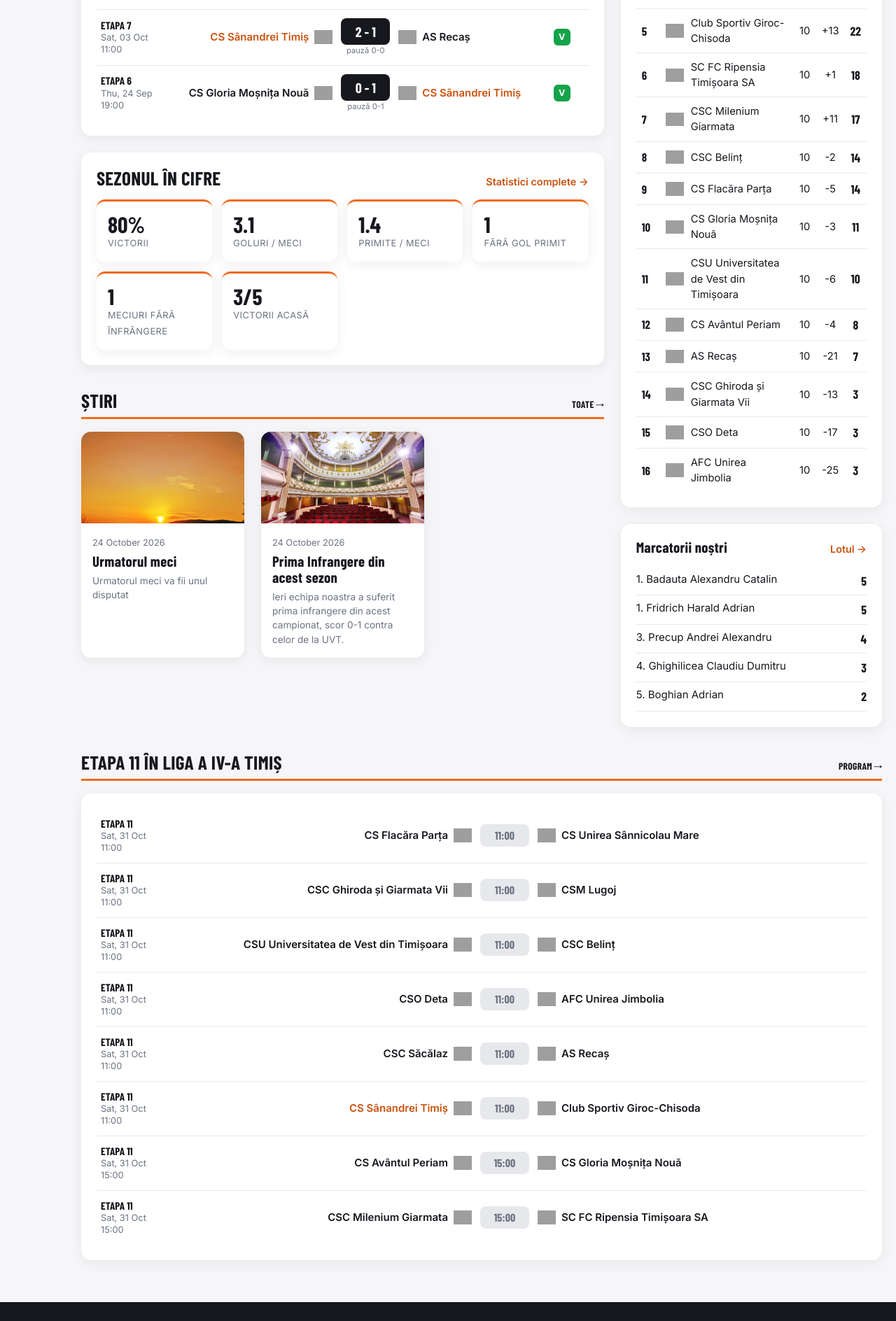
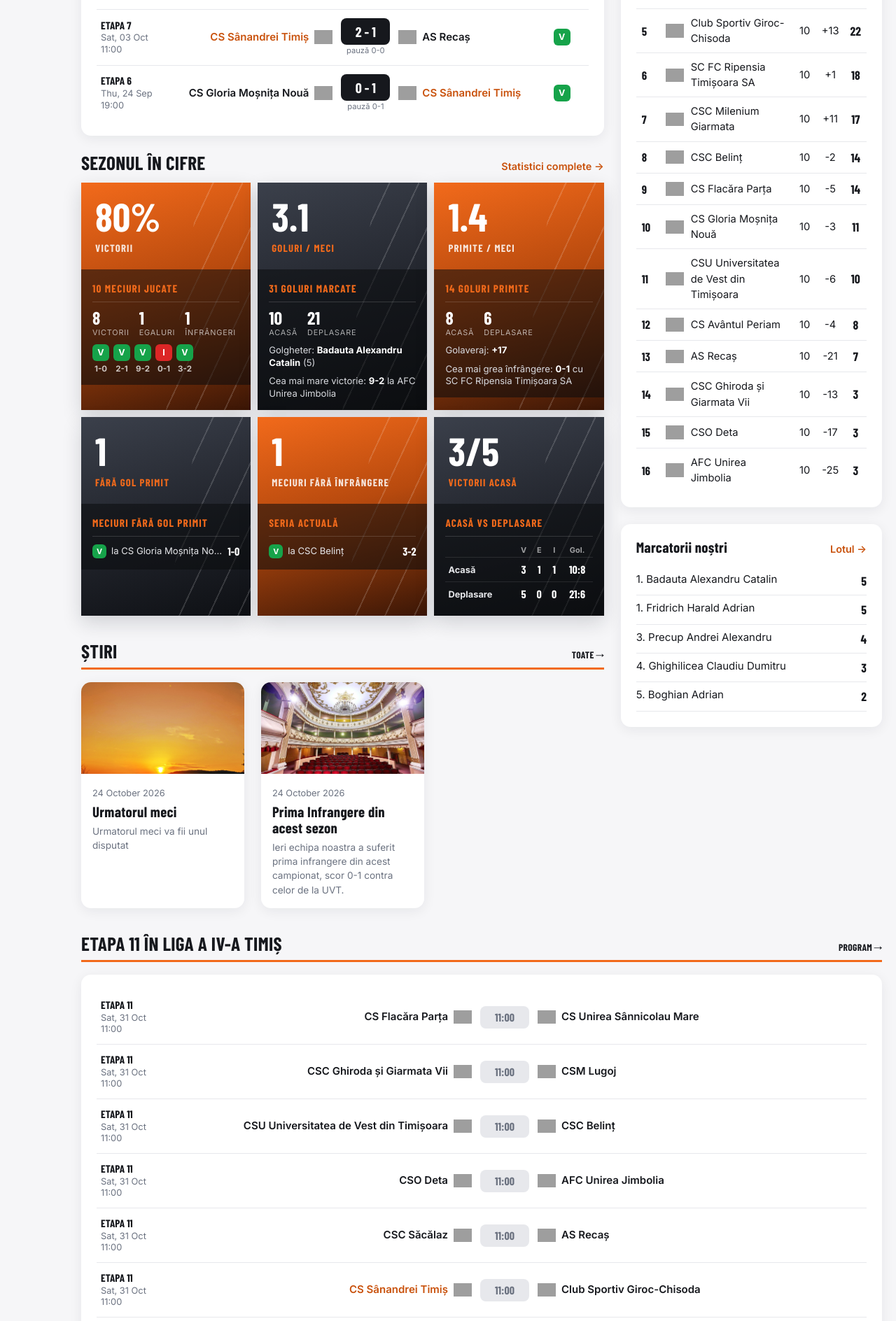
Before and after one commit to OrsAdi/Sanandrei, a Django app: page / in a window 1280 px wide. Shown: the part 3379-5267 px from the top of the page at 70% size. Run offline with Django 5.2, Linux system fonts and the light colour scheme; data comes from the database, SQL or seed files in the repository; data that the repository does not hold is empty; some web fonts are replaced; grey boxes are pictures that could not be loaded.

Commit message:
Home: "Sezonul în cifre" as hover cards like the match cards
Six gradient tiles (win %, goals for/against per match, clean sheets,
unbeaten run, home wins). Hovering shows the details behind each number:
W-D-L and last 5, home/away goals with top scorer and biggest win or
defeat, the clean-sheet and unbeaten matches, and home vs away records.
Tiles link to the stats page (unbeaten run to fixtures).

Co-Authored-By: Claude Opus 5.5 <noreply@anthropic.com>
Claude-Session: https://claude.ai/code/session_01NF88s9UjVnMAXxdRxJFY2e

```diff
--- /dev/null
+++ b/core/templates/core/_season_tiles.html
@@ -0,0 +1,63 @@
+{% load football %}
+{# Sezonul în cifre – carduri cu detalii la hover (stilul cardurilor de meci) #}
+<section class="season-block">
+  <div class="card-title"><h2>Sezonul în cifre</h2><a href="{% url 'stats' %}">Statistici complete →</a></div>
+  <div class="season-tiles">
+    <a class="stat-tile" href="{% url 'stats' %}">
+      <div class="st-front"><b>{{ summary.win_pct }}%</b><span>Victorii</span></div>
+      <div class="st-panel">
+        <div class="st-title">{{ summary.played }} meciuri jucate</div>
+        <div class="st-split"><div><b>{{ summary.won }}</b><span>Victorii</span></div><div><b>{{ summary.drawn }}</b><span>Egaluri</span></div><div><b>{{ summary.lost }}</b><span>Înfrângeri</span></div></div>
+        {% include "core/_last5_pills.html" with rows=our_last5 %}
+      </div>
+    </a>
+
+    <a class="stat-tile" href="{% url 'stats' %}">
+      <div class="st-front"><b>{{ summary.gf_avg|floatformat:1 }}</b><span>Goluri / meci</span></div>
+      <div class="st-panel">
+        <div class="st-title">{{ summary.gf }} goluri marcate</div>
+        <div class="st-split"><div><b>{{ summary.home.gf }}</b><span>Acasă</span></div><div><b>{{ summary.away.gf }}</b><span>Deplasare</span></div></div>
+        {% if season.top_scorer %}<p class="st-line">Golgheter: <b>{{ season.top_scorer.player.name }}</b> ({{ season.top_scorer.goals }})</p>{% endif %}
+        {% if season.biggest_win %}<p class="st-line">Cea mai mare victorie: <b>{{ season.biggest_win.score }}</b> {% if season.biggest_win.home %}cu{% else %}la{% endif %} {{ season.biggest_win.opponent.name }}</p>{% endif %}
+      </div>
+    </a>
+
+    <a class="stat-tile" href="{% url 'stats' %}">
+      <div class="st-front"><b>{{ summary.ga_avg|floatformat:1 }}</b><span>Primite / meci</span></div>
+      <div class="st-panel">
+        <div class="st-title">{{ summary.ga }} goluri primite</div>
+        <div class="st-split"><div><b>{{ summary.home.ga }}</b><span>Acasă</span></div><div><b>{{ summary.away.ga }}</b><span>Deplasare</span></div></div>
+        <p class="st-line">Golaveraj: <b>{% if summary.gd > 0 %}+{% endif %}{{ summary.gd }}</b></p>
+        {% if season.biggest_loss %}<p class="st-line">Cea mai grea înfrângere: <b>{{ season.biggest_loss.score }}</b> {% if season.biggest_loss.home %}cu{% else %}la{% endif %} {{ season.biggest_loss.opponent.name }}</p>{% endif %}
+      </div>
+    </a>
+
+    <a class="stat-tile" href="{% url 'stats' %}">
+      <div class="st-front"><b>{{ summary.clean_sheets }}</b><span>Fără gol primit</span></div>
+      <div class="st-panel">
+        <div class="st-title">Meciuri fără gol primit</div>
+        {% include "core/_stat_list.html" with rows=season.clean_sheets empty="Încă niciun meci fără gol primit." %}
+      </div>
+    </a>
+
+    <a class="stat-tile" href="{% url 'fixtures' %}">
+      <div class="st-front"><b>{{ summary.unbeaten }}</b><span>Meciuri fără înfrângere</span></div>
+      <div class="st-panel">
+        <div class="st-title">Seria actuală</div>
+        {% include "core/_stat_list.html" with rows=season.unbeaten empty="Ultimul meci a fost o înfrângere." %}
+      </div>
+    </a>
+
+    <a class="stat-tile" href="{% url 'stats' %}">
+      <div class="st-front"><b>{{ summary.home.won }}/{{ summary.home.played }}</b><span>Victorii acasă</span></div>
+      <div class="st-panel">
+        <div class="st-title">Acasă vs deplasare</div>
+        <table class="st-table">
+          <tr><th></th><th>V</th><th>E</th><th>I</th><th>Gol.</th></tr>
+          <tr><td>Acasă</td><td>{{ summary.home.won }}</td><td>{{ summary.home.drawn }}</td><td>{{ summary.home.lost }}</td><td>{{ summary.home.gf }}:{{ summary.home.ga }}</td></tr>
+          <tr><td>Deplasare</td><td>{{ summary.away.won }}</td><td>{{ summary.away.drawn }}</td><td>{{ summary.away.lost }}</td><td>{{ summary.away.gf }}:{{ summary.away.ga }}</td></tr>
+        </table>
+      </div>
+    </a>
+  </div>
+</section>
--- /dev/null
+++ b/core/templates/core/_stat_list.html
@@ -0,0 +1 @@
+{% if rows %}<ul class="st-list">{% for r in rows|slice:":5" %}<li><span class="pill pill-{{ r.result }}">{{ r.result }}</span><span class="st-opp">{% if r.home %}vs{% else %}la{% endif %} {{ r.opponent.name }}</span><b>{{ r.score }}</b></li>{% endfor %}</ul>{% if rows|length > 5 %}<p class="st-line">și încă {{ rows|length|add:"-5" }}</p>{% endif %}{% else %}<p class="st-line">{{ empty }}</p>{% endif %}
--- a/core/templates/core/home.html
+++ b/core/templates/core/home.html
@@ -105,19 +105,7 @@
       {% for m in recent %}{% include "teams/_fixture.html" with m=m result=m.our_result %}{% empty %}<p class="muted">Niciun meci disputat încă.</p>{% endfor %}
     </div>
 
-    {% if summary.played %}
-    <div class="card">
-      <div class="card-title"><h2>Sezonul în cifre</h2><a href="{% url 'stats' %}">Statistici complete →</a></div>
-      <div class="tiles">
-        <div class="tile"><b>{{ summary.win_pct }}%</b><span>Victorii</span></div>
-        <div class="tile"><b>{{ summary.gf_avg }}</b><span>Goluri / meci</span></div>
-        <div class="tile"><b>{{ summary.ga_avg }}</b><span>Primite / meci</span></div>
-        <div class="tile"><b>{{ summary.clean_sheets }}</b><span>Fără gol primit</span></div>
-        <div class="tile"><b>{{ summary.unbeaten }}</b><span>Meciuri fără înfrângere</span></div>
-        <div class="tile"><b>{{ summary.home.won }}/{{ summary.home.played }}</b><span>Victorii acasă</span></div>
-      </div>
-    </div>
-    {% endif %}
+    {% if summary.played %}{% include "core/_season_tiles.html" %}{% endif %}
 
     {% if news %}
     <h2 class="section-title">Știri <a class="small" href="{% url 'news_list' %}">Toate →</a></h2>
--- a/core/tests.py
+++ b/core/tests.py
@@ -223,6 +223,12 @@ class PlayersAndLineupTests(ContentTestCase):
         self.assertEqual(html.count("Ultimele 5 rezultate"), 3)
         self.assertIn("2-1", html, "scorul ultimului meci în lista de rezultate")
 
+    def test_season_tiles(self):
+        html = self.client.get(reverse("home")).content.decode()
+        self.assertEqual(html.count('class="stat-tile"'), 6)
+        self.assertIn("Cea mai mare victorie: <b>2-1</b>", html, "scorul din perspectiva noastră")
+        self.assertIn("Acasă vs deplasare", html)
+
     def test_no_player_cards_without_lineup(self):
         html = self.client.get(reverse("home")).content.decode()
         self.assertNotIn("player-tile", html)
--- a/core/views.py
+++ b/core/views.py
@@ -46,6 +46,7 @@ def home(request):
     if team:
         context["xi"] = _player_cards(team, context.get("lineup"))
         context["our_last5"] = _last5(team)
+        context["season"] = _season_details(team)
         nm = context.get("next_match")
         if nm:
             opponent = nm.opponent_of(team)
@@ -101,6 +102,27 @@ def _last5(team):
     } for m in reversed(played)]
 
 
+def _season_details(team):
+    """Detaliile din spatele cardurilor „Sezonul în cifre” (apar la hover)."""
+    played = [m for m in stats.team_matches(team) if m.is_finished]
+    newest = list(reversed(played))
+    row = lambda m: {"match": m, "result": m.result_for(team), "opponent": m.opponent_of(team),  # noqa: E731
+                     "home": m.home_id == team.pk, "score": f"{m.goals_for(team)}-{m.goals_against(team)}"}
+    unbeaten = []
+    for m in newest:
+        if m.result_for(team) == "I":
+            break
+        unbeaten.append(row(m))
+    summary = stats.team_summary(team, played)
+    return {
+        "biggest_win": row(summary["biggest_win"][0]) if summary["biggest_win"] else None,
+        "biggest_loss": row(summary["biggest_loss"][0]) if summary["biggest_loss"] else None,
+        "clean_sheets": [row(m) for m in newest if m.goals_against(team) == 0],
+        "unbeaten": unbeaten,
+        "top_scorer": next(iter(stats.top_scorers(limit=1, team=team)), None),
+    }
+
+
 ROLE_LABEL = {"portar": "Portar", "fundasi": "Fundaș", "mijlocasi": "Mijlocaș",
               "mijlocasi_ofensivi": "Mijlocaș ofensiv", "atacanti": "Atacant"}
 
--- a/static/css/style.css
+++ b/static/css/style.css
@@ -824,3 +824,58 @@ a.caption-title:hover { color: #fff; text-decoration-color: var(--orange); }
   .match-tile:hover .mt-front { transform: none; opacity: 1; }
 }
 @media (prefers-reduced-motion: reduce) { .mt-panel, .mt-front, .match-tile { transition: none; } }
+
+/* --- Sezonul în cifre (stilul cardurilor de meci) -------------------------- */
+.season-block { margin-top: 24px; }
+.season-block .card-title { margin-bottom: 12px; }
+.season-tiles { display: grid; grid-template-columns: repeat(3, minmax(0, 1fr)); gap: 10px; }
+.stat-tile {
+  position: relative; display: block; min-height: 190px; overflow: hidden; color: #fff; isolation: isolate;
+  background: linear-gradient(165deg, var(--orange) 0%, #b84a0e 45%, #3a1606 100%);
+  box-shadow: 0 10px 26px rgba(16,24,40,.16); transition: transform .25s ease, box-shadow .25s ease;
+}
+.stat-tile:nth-child(even) { background: linear-gradient(165deg, #3b404b 0%, #23262e 50%, #0e1014 100%); }
+.stat-tile::before {
+  content: ""; position: absolute; inset: 0; z-index: -1; opacity: .15;
+  background: repeating-linear-gradient(115deg, transparent 0 18px, #fff 18px 20px, transparent 20px 38px);
+  clip-path: polygon(70% 0, 100% 0, 100% 100%, 50% 100%);
+}
+.stat-tile:hover, .stat-tile:focus-visible { color: #fff; transform: translateY(-4px); box-shadow: 0 16px 34px rgba(16,24,40,.26); }
+.stat-tile:focus-visible { outline: 3px solid var(--orange); outline-offset: 3px; }
+.st-front { min-height: 190px; padding: 20px; display: flex; flex-direction: column; justify-content: flex-end; transition: opacity .3s, transform .4s ease; }
+.st-front b { font-family: var(--font-head); font-weight: 800; font-size: clamp(2.6rem, 4.4vw, 3.6rem); line-height: 1; }
+.st-front span { margin-top: 6px; font-family: var(--font-head); font-weight: 800; text-transform: uppercase; letter-spacing: 1.2px; font-size: .92rem; color: rgba(255,255,255,.85); }
+.stat-tile:nth-child(even) .st-front span { color: var(--orange); }
+.st-panel {
+  position: absolute; inset: 0; padding: 16px 16px 14px; display: flex; flex-direction: column; gap: 9px;
+  background: rgba(10,11,14,.96); transform: translateY(100%); transition: transform .42s cubic-bezier(.2,.7,.2,1);
+  font-size: .82rem;
+}
+.stat-tile:hover .st-panel, .stat-tile:focus-visible .st-panel { transform: none; }
+.stat-tile:hover .st-front, .stat-tile:focus-visible .st-front { opacity: 0; transform: translateY(-24px); }
+.st-title { font-family: var(--font-head); font-weight: 800; text-transform: uppercase; letter-spacing: 1.2px; color: var(--orange); font-size: .95rem; border-bottom: 1px solid rgba(255,255,255,.15); padding-bottom: 7px; }
+.st-split { display: flex; gap: 14px; }
+.st-split div { display: flex; flex-direction: column; }
+.st-split b { font-family: var(--font-head); font-weight: 800; font-size: 1.6rem; line-height: 1; }
+.st-split span { font-size: .68rem; text-transform: uppercase; letter-spacing: .8px; color: rgba(255,255,255,.65); }
+.st-line { margin: 0; color: #d9dbe0; line-height: 1.35; }
+.st-line b { color: #fff; }
+.st-list { list-style: none; margin: 0; padding: 0; display: flex; flex-direction: column; gap: 5px; }
+.st-list li { display: grid; grid-template-columns: auto 1fr auto; align-items: center; gap: 7px; }
+.st-list .pill { width: 20px; height: 20px; font-size: .68rem; }
+.st-opp { overflow: hidden; text-overflow: ellipsis; white-space: nowrap; color: #e6e7ea; }
+.st-list b { font-family: var(--font-head); font-size: 1rem; }
+.st-table { width: 100%; border-collapse: collapse; }
+.st-table th { font-size: .68rem; color: rgba(255,255,255,.6); font-weight: 700; text-align: center; padding: 2px 4px; }
+.st-table td { padding: 5px 4px; text-align: center; font-family: var(--font-head); font-weight: 800; font-size: 1rem; border-top: 1px solid rgba(255,255,255,.1); }
+.st-table td:first-child { text-align: left; font-family: var(--font-body); font-size: .8rem; font-weight: 700; color: #e6e7ea; }
+.stat-tile .mt-pills { gap: 6px; }
+.stat-tile .mt-pills .pill { width: 24px; height: 24px; }
+@media (max-width: 680px) { .season-tiles { grid-template-columns: repeat(2, minmax(0, 1fr)); } }
+@media (hover: none) {
+  .stat-tile { min-height: 0; }
+  .st-front { min-height: 120px; }
+  .st-panel { position: relative; inset: auto; transform: none; background: rgba(10,11,14,.55); }
+  .stat-tile:hover .st-front { opacity: 1; transform: none; }
+}
+@media (prefers-reduced-motion: reduce) { .st-panel, .st-front, .stat-tile { transition: none; } }
--- a/teams/templatetags/football.py
+++ b/teams/templatetags/football.py
@@ -35,3 +35,9 @@ def signed(value):
 @register.inclusion_tag("teams/_form.html")
 def form_pills(results, large=False):
     return {"results": results, "large": large}
+
+
+@register.filter
+def opponent_name(match, team):
+    """Numele adversarului echipei date într-un meci."""
+    return match.opponent_of(team).name if match and team else ""
```
